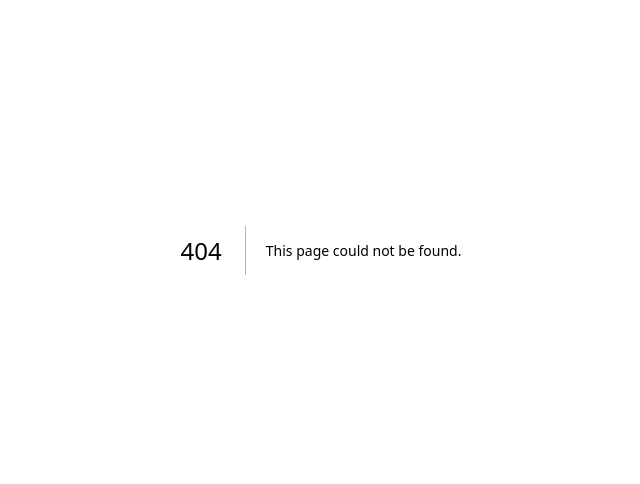
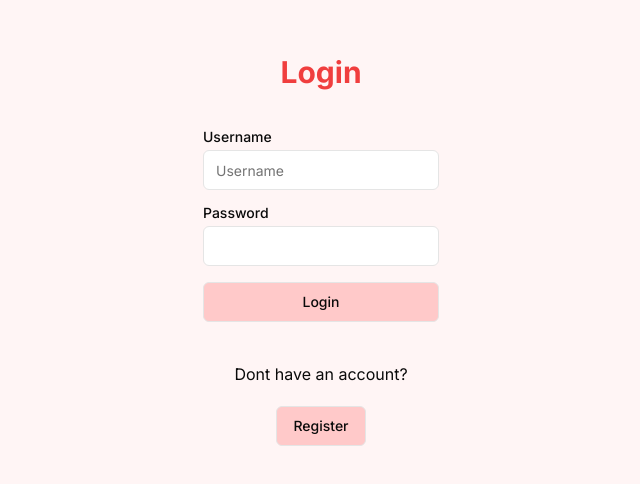
Before and after one commit to boel78/PomodoroWebb, a Next.js app in the folder PomodoroFrontend/pomodoro/: page /login in a window 1280 px wide. Before the commit this address had no page. Shown: the part 150-634 px from the top of the page, without its empty margins (319-959 px from the left). Built offline with nearby package versions, Linux system fonts and the light colour scheme.

Commit message:
register page

```diff
--- /dev/null
+++ b/PomodoroFrontend/pomodoro/app/Register/page.tsx
@@ -0,0 +1,23 @@
+import React from 'react'
+import { Button} from "@/components/ui/button"
+import InputWithLabel from "@/components/ui/input-with-label"
+import {toast} from 'react-toastify';
+import Link from 'next/link';
+
+export default function Register(){
+  return (
+    <div className="flex flex-col items-center justify-center gap-10 h-screen bg-tomato-50">
+    <h2 className="text-3xl font-bold text-tomato-700">Register</h2>
+    <form className="flex flex-col space-y-4" onSubmit={handleRegister}>
+      <InputWithLabel label="Username" type="text" id="username" placeholder='Username' name="username"/>
+      <InputWithLabel label='Password' type="password" id="password" name="password" />
+      <InputWithLabel label='Confirm Password' type="password" id="password" name="cnf_password" />
+      <Button variant={'outline'} className='bg-tomato-200 hover:bg-tomato-600' type="submit">Register</Button>
+    </form>
+    <div className='flex flex-col items-center gap-5'>
+      <h2>Dont have an account?</h2>
+      <Link href='/register'><Button variant={'outline'} className='bg-tomato-200 hover:bg-tomato-600'>Register</Button></Link>
+    </div>
+  </div>
+  )
+}
--- a/PomodoroFrontend/pomodoro/app/layout.tsx
+++ b/PomodoroFrontend/pomodoro/app/layout.tsx
@@ -1,6 +1,10 @@
 import type { Metadata } from "next";
 import "./globals.css";
 import { Inter } from "next/font/google"
+import { ToastContainer} from 'react-toastify';
+import 'react-toastify/dist/ReactToastify.css';  // Importera CSS här
+
+
 
 const inter = Inter({ subsets: ["latin"] })
 export const metadata: Metadata = {
@@ -19,6 +23,7 @@ export default function RootLayout({
         className={`${inter.className} antialiased`}
       >
         {children}
+        <ToastContainer position="bottom-left" autoClose={2000}/>
       </body>
     </html>
   );
--- /dev/null
+++ b/PomodoroFrontend/pomodoro/app/login/page.tsx
@@ -0,0 +1,53 @@
+"use client"
+import React from 'react'
+import { Button} from "@/components/ui/button"
+import InputWithLabel from "@/components/ui/input-with-label"
+import {toast} from 'react-toastify';
+import Link from 'next/link';
+
+
+export default function Login(){
+
+  const handleLogin = async (e) => {
+    e.preventDefault();
+
+    const formData = new FormData(e.target);
+    const payload = Object.fromEntries(formData);
+
+    try {
+      const response = await fetch('http://localhost:5239/api/User/login',{
+        method: 'POST',
+        headers: {
+          'Content-Type': 'application/json',
+        },
+        body: JSON.stringify({ username: payload.username, password: payload.password }),
+      })
+      const data = await response.json();
+      if(data.success){
+        console.log(data)
+        toast.success(data.message)
+      }
+      else{
+        toast.error(data.message)
+      }
+    } catch (error) {
+      toast.error(error.message)
+    }
+
+  }
+
+  return (
+    <div className="flex flex-col items-center justify-center gap-10 h-screen bg-tomato-50">
+      <h2 className="text-3xl font-bold text-tomato-700">Login</h2>
+      <form className="flex flex-col space-y-4" onSubmit={handleLogin}>
+        <InputWithLabel label="Username" type="text" id="username" placeholder='Username' name="username"/>
+        <InputWithLabel label='Password' type="password" id="password" name="password" />
+        <Button variant={'outline'} className='bg-tomato-200 hover:bg-tomato-600' type="submit">Login</Button>
+      </form>
+      <div className='flex flex-col items-center gap-5'>
+        <h2>Dont have an account?</h2>
+        <Link href='/register'><Button variant={'outline'} className='bg-tomato-200 hover:bg-tomato-600'>Register</Button></Link>
+      </div>
+    </div>
+  )
+}
--- /dev/null
+++ b/PomodoroFrontend/pomodoro/components/ui/input-with-label.tsx
@@ -0,0 +1,19 @@
+import { Input } from "@/components/ui/input"
+import { Label } from "@/components/ui/label"
+
+interface InputWithLabelProps {
+  label: string
+  id: string
+  type?: string
+  name: string
+  placeholder?: string
+}
+
+export default function InputWithLabel({ label, id, type = "text", placeholder, name }: InputWithLabelProps) {
+  return (
+    <div className="grid w-full max-w-sm items-center gap-1.5">
+      <Label htmlFor={id}>{label}</Label>
+      <Input type={type} name={name} id={id} placeholder={placeholder} />
+    </div>
+  )
+}
--- /dev/null
+++ b/PomodoroFrontend/pomodoro/components/ui/input.tsx
@@ -0,0 +1,23 @@
+import * as React from "react"
+
+import { cn } from "@/lib/utils"
+
+const Input = React.forwardRef<HTMLInputElement, React.ComponentProps<"input">>(
+  ({ className, type, name, ...props }, ref) => {
+    return (
+      <input
+        type={type}
+        className={cn(
+          "flex h-10 w-full rounded-md border border-input bg-background px-3 py-2 text-base ring-offset-background file:border-0 file:bg-transparent file:text-sm file:font-medium file:text-foreground placeholder:text-muted-foreground focus-visible:outline-none focus-visible:ring-2 focus-visible:ring-ring focus-visible:ring-offset-2 disabled:cursor-not-allowed disabled:opacity-50 md:text-sm",
+          className
+        )}
+        ref={ref}
+        {...props}
+        name={name}
+      />
+    )
+  }
+)
+Input.displayName = "Input"
+
+export { Input }
--- /dev/null
+++ b/PomodoroFrontend/pomodoro/components/ui/label.tsx
@@ -0,0 +1,26 @@
+"use client"
+
+import * as React from "react"
+import * as LabelPrimitive from "@radix-ui/react-label"
+import { cva, type VariantProps } from "class-variance-authority"
+
+import { cn } from "@/lib/utils"
+
+const labelVariants = cva(
+  "text-sm font-medium leading-none peer-disabled:cursor-not-allowed peer-disabled:opacity-70"
+)
+
+const Label = React.forwardRef<
+  React.ElementRef<typeof LabelPrimitive.Root>,
+  React.ComponentPropsWithoutRef<typeof LabelPrimitive.Root> &
+    VariantProps<typeof labelVariants>
+>(({ className, ...props }, ref) => (
+  <LabelPrimitive.Root
+    ref={ref}
+    className={cn(labelVariants(), className)}
+    {...props}
+  />
+))
+Label.displayName = LabelPrimitive.Root.displayName
+
+export { Label }
--- a/PomodoroFrontend/pomodoro/package.json
+++ b/PomodoroFrontend/pomodoro/package.json
@@ -9,6 +9,7 @@
     "lint": "next lint"
   },
   "dependencies": {
+    "@radix-ui/react-label": "^2.1.1",
     "@radix-ui/react-slot": "^1.1.1",
     "class-variance-authority": "^0.7.1",
     "clsx": "^2.1.1",
@@ -16,6 +17,8 @@
     "next": "15.1.3",
     "react": "^19.0.0",
     "react-dom": "^19.0.0",
+    "react-hot-toast": "^2.5.1",
+    "react-toastify": "^11.0.3",
     "tailwind-merge": "^2.6.0",
     "tailwindcss-animate": "^1.0.7"
   },
```
Also changed, not shown: PomodoroFrontend/pomodoro/app/Register/Register.tsx (deleted), 2 other files (tests, documents, lock files or other folders).
